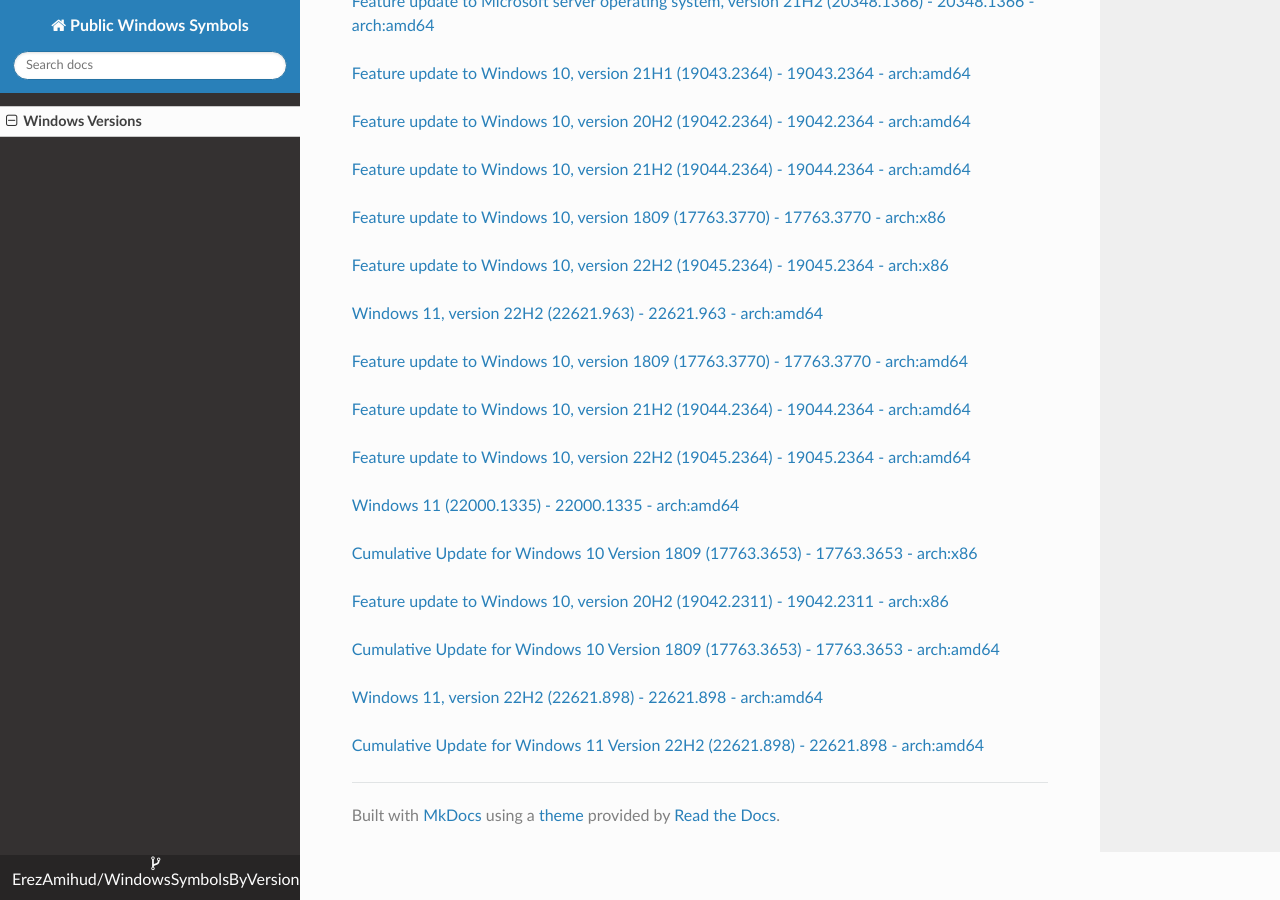
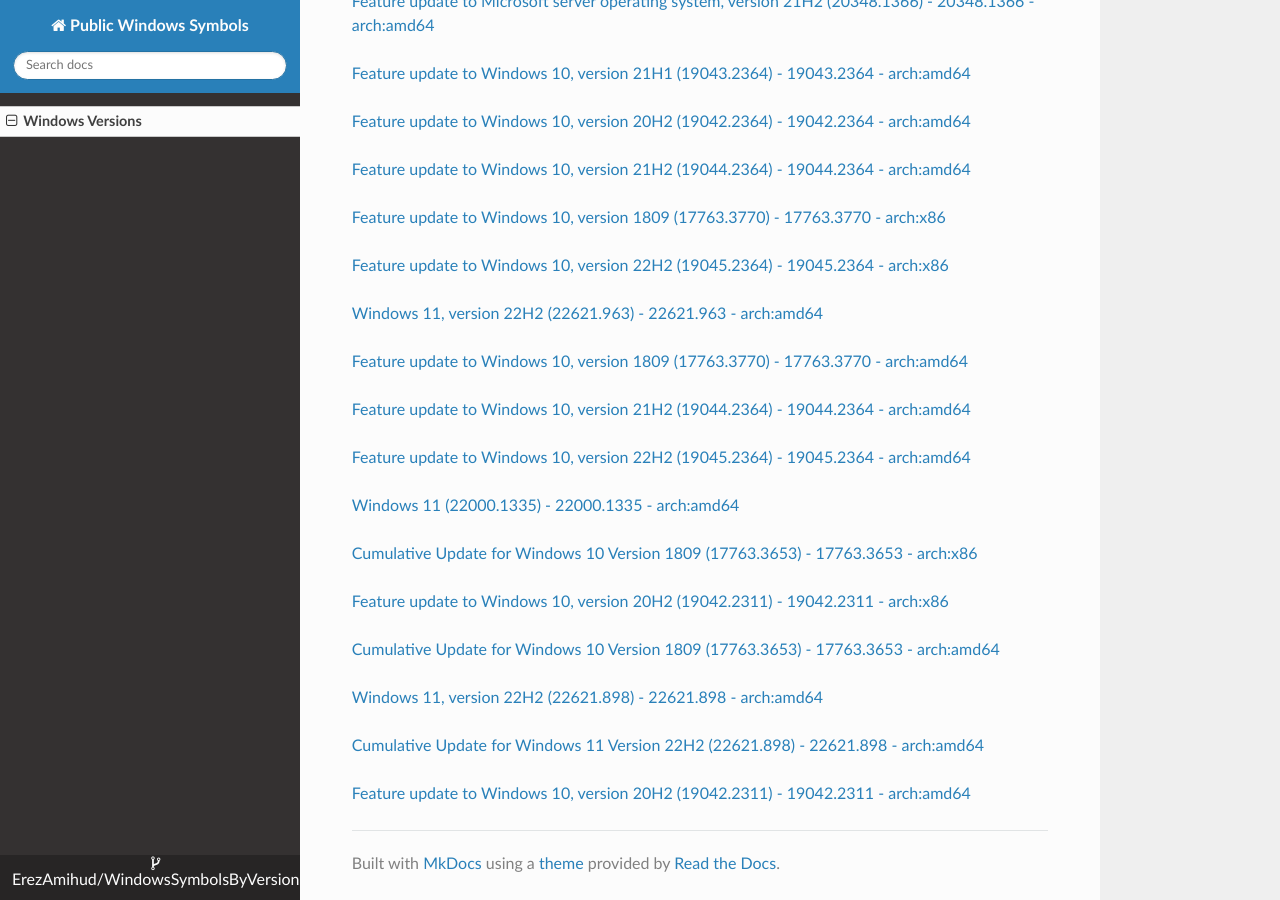
Before and after one commit to ErezAmihud/WindowsSymbolsByVersion, an MkDocs documentation site: the page built from docs/index.md, in a window 1280 px wide and 900 px high, scrolled down 44309 px. Built offline with MkDocs 1.6.1, drawn with Linux system fonts in a browser that asks for light colours; nearby versions of some CDN libraries.

Commit message:
Automated commit, add manifest for f7566a6a-47e2-4e7d-927c-75fa9b9aa461

```diff
--- a/docs/index.md
+++ b/docs/index.md
@@ -2599,3 +2599,6 @@
 
 
 [Cumulative Update for Windows 11 Version 22H2 (22621.898) - 22621.898 - arch:amd64](https://github.com/ErezAmihud/WindowsSymbolsByVersion/blob/main/manifests/7c5f4dc3-c475-4f27-803e-6b28433af02d.manifest)
+
+
+[Feature update to Windows 10, version 20H2 (19042.2311) - 19042.2311 - arch:amd64](https://github.com/ErezAmihud/WindowsSymbolsByVersion/blob/main/manifests/f7566a6a-47e2-4e7d-927c-75fa9b9aa461.manifest)
```
Also changed, not shown: process_builds.json (+1 -1 lines), 1 other file.
